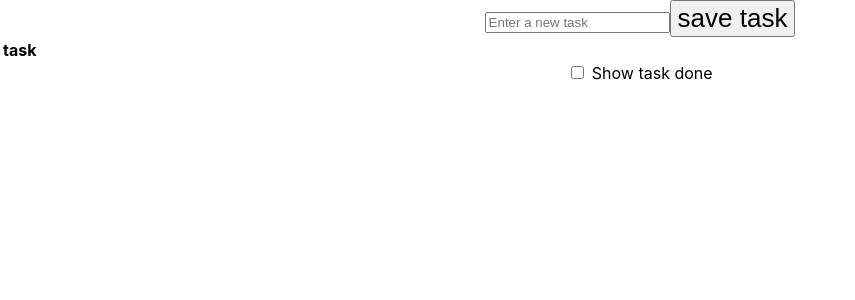
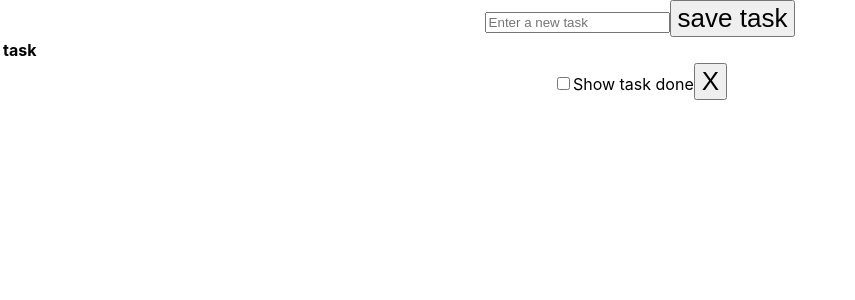
Before and after one commit to 1001-caleb/react-toDo, a React (Vite) app: page / in a window 1280 px wide. Shown: the top 300 px of the page, without its empty margins (0-855 px from the left). Built offline with nearby package versions, Linux system fonts and the light colour scheme.

Commit message:
delete tasks

```diff
--- a/src/App.jsx
+++ b/src/App.jsx
@@ -2,6 +2,7 @@ import { useState, useEffect } from 'react'
 import './App.css'
 import { TaskCreator } from './components/TaskCreator'
 import { TaskTable } from './components/TaskTable'
+import { VisibilityControl } from './components/VisibilityControl';
 
 function App() {
 
@@ -31,6 +32,10 @@ function App() {
     }
   }, [])
 
+  const cleanTask = () => {
+    setTaskItems(taskItems.filter(task => !task.done))
+  }
+
   {/* vemos si nuestro array de tareas cambió y lo agregamos al localStorage en formato JSON */ }
   useEffect(() => {
     localStorage.setItem('tasks', JSON.stringify(taskItems))
@@ -41,9 +46,11 @@ function App() {
       {/* pasamos como props la función para crear una nueva tarea */}
       <TaskCreator createNewTask={createNewTask} />
       <TaskTable tasks={taskItems} toggleTask={toggleTask} />
-      <div>
-        <input type="checkbox" onChange={e => setShowCompleted(!showCompleted)} /> <label>Show task done</label>
-      </div>
+      <VisibilityControl
+        isChecked = {showCompleted}
+        setShowCompleted={(cheked) => setShowCompleted(cheked)}
+        cleanTask={cleanTask}
+      />
       {
         showCompleted == true && (
           <TaskTable tasks={taskItems} toggleTask={toggleTask} showCompleted={showCompleted} />
--- /dev/null
+++ b/src/components/VisibilityControl.jsx
@@ -0,0 +1,23 @@
+export const VisibilityControl = ({ setShowCompleted, cleanTask, isChecked }) => {
+    const handleDelete = () => {
+        if (window.confirm('are you sure want to delete it?')){
+            cleanTask();
+            setShowCompleted(false)
+        }
+    }
+
+    return (
+        <div>
+            <input
+                checked={isChecked}
+                type="checkbox"
+                onChange={(e) => setShowCompleted(e.target.checked)}
+            />{''}
+            <label>Show task done</label>
+
+            <button onClick={handleDelete}>
+                X
+            </button>
+        </div>
+    )
+}
```
